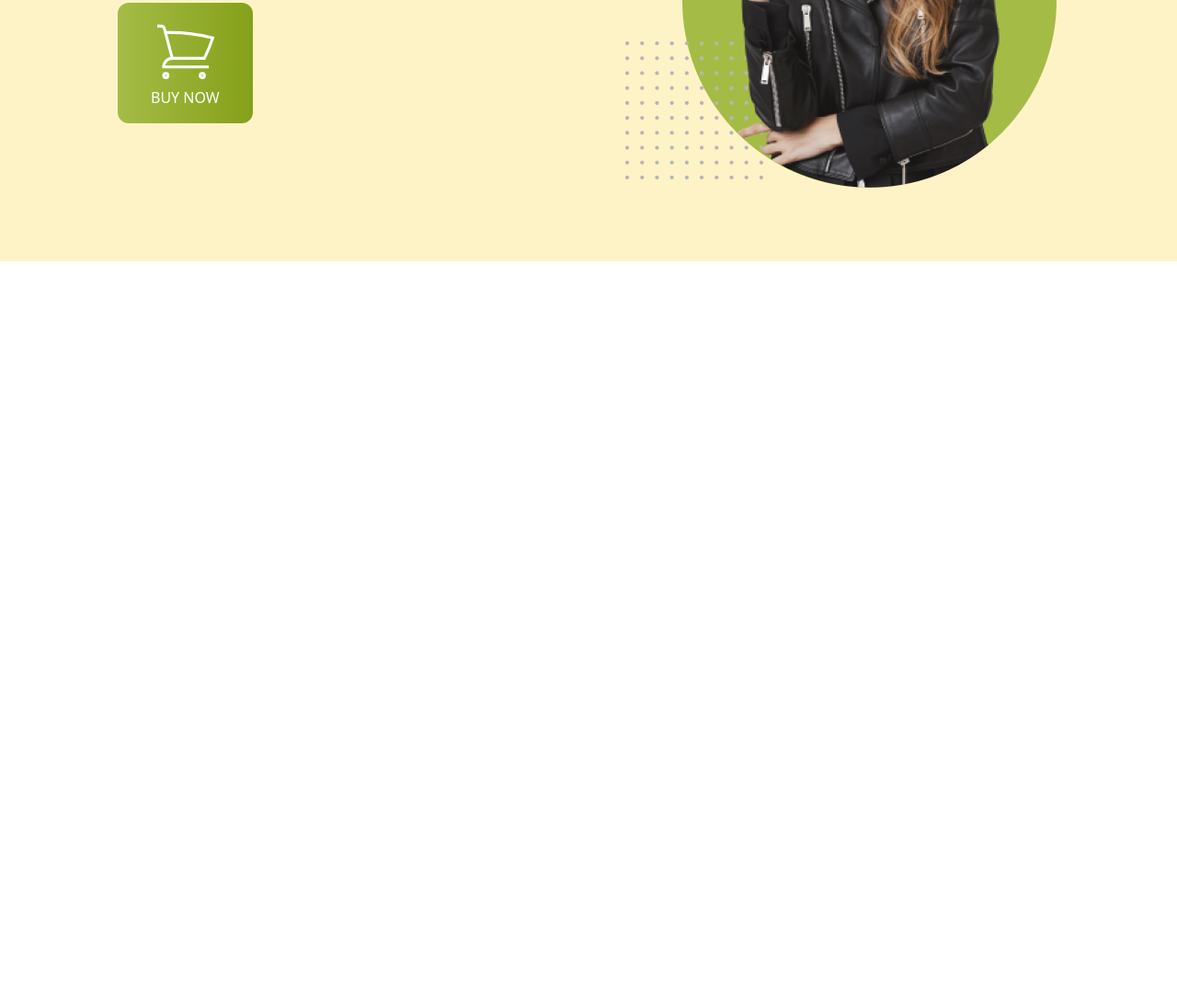
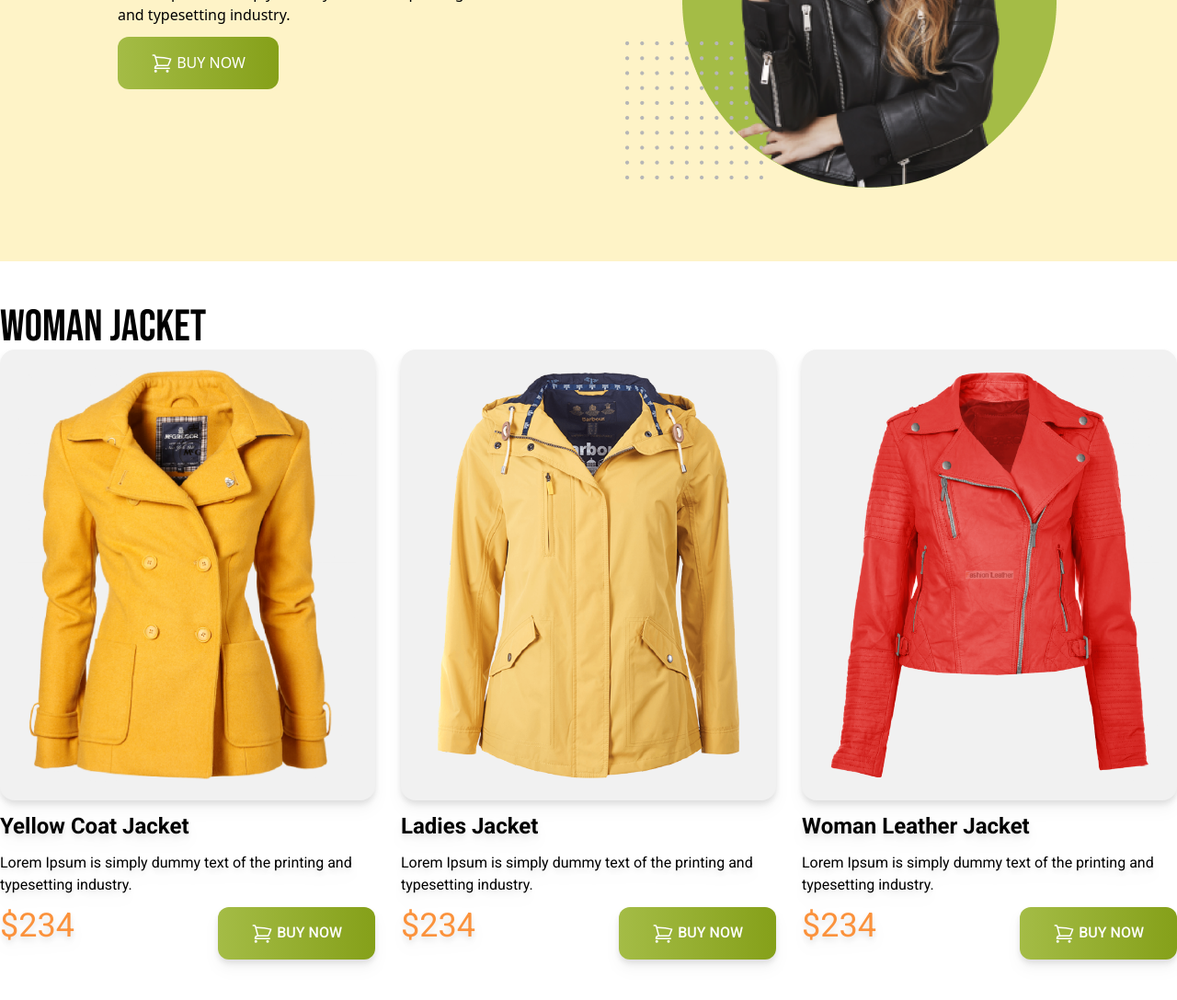
Before and after one commit to FariaJahan63/Penguin-fashion-website-responsive, a plain HTML site: page index.html in a window 1280 px wide. Shown: the part 363-1450 px from the top of the page at 92% size. Before the commit the page ends 800 px from the top, so only its background shows below. Drawn offline with nearby package versions, Linux system fonts and the light colour scheme.

Commit message:
women jacket sectiob added

```diff
--- a/index.html
+++ b/index.html
@@ -5,15 +5,24 @@
     <meta charset="UTF-8">
     <meta name="viewport" content="width=device-width, initial-scale=1.0">
     <title>Penguin-Fashion</title>
+    <!-- google fonts bebas and roboto -->
     <script src="https://cdn.tailwindcss.com"></script>
     <link rel="preconnect" href="https://fonts.googleapis.com">
+    <link rel="preconnect" href="https://fonts.gstatic.com" crossorigin>
+    <link href="https://fonts.googleapis.com/css2?family=Bebas+Neue&display=swap" rel="stylesheet">
+    <link rel="preconnect" href="https://fonts.googleapis.com">
 <link rel="preconnect" href="https://fonts.gstatic.com" crossorigin>
-<link href="https://fonts.googleapis.com/css2?family=Bebas+Neue&display=swap" rel="stylesheet">
-<style>
-    .font-bebas{
-        font-family: 'Bebas Neue', sans-serif;
-    }
-</style>
+<link href="https://fonts.googleapis.com/css2?family=Roboto:wght@400;500;700;900&display=swap" rel="stylesheet">
+    <style>
+        .font-bebas {
+            font-family: 'Bebas Neue', sans-serif;
+        }
+    </style>
+    <style>
+        .font-roboto{
+        font-family: 'Roboto', sans-serif;
+        }
+    </style>
 </head>
 
 <body>
@@ -31,10 +40,11 @@
                 </h1>
                 <p>Lorem Ipsum is simply dummy text of the printing<br>
                     and typesetting industry.</p>
-                <button class="py-4 px-9 bg-gradient-to-r from-[#A4BC46] to-[#85A019] rounded-xl uppercase text-white font-medium ">
-                    <svg xmlns="http://www.w3.org/2000/svg" fill="none" viewBox="0 0 24 24" strokeWidth={2.5}
-                        stroke="currentColor" className="w-6 h-6 inline">
-                        <path strokeLinecap="round" strokeLinejoin="round"
+                    <button
+                    class="py-4 px-9 bg-gradient-to-r from-[#A4BC46] to-[#85A019] rounded-xl uppercase text-white font-medium">
+                    <svg xmlns="http://www.w3.org/2000/svg" fill="none" viewBox="0 0 24 24" stroke-width="1.5"
+                        stroke="currentColor" class="w-6 h-6 inline">
+                        <path stroke-linecap="round" stroke-linejoin="round"
                             d="M2.25 3h1.386c.51 0 .955.343 1.087.835l.383 1.437M7.5 14.25a3 3 0 00-3 3h15.75m-12.75-3h11.218c1.121-2.3 2.1-4.684 2.924-7.138a60.114 60.114 0 00-16.536-1.84M7.5 14.25L5.106 5.272M6 20.25a.75.75 0 11-1.5 0 .75.75 0 011.5 0zm12.75 0a.75.75 0 11-1.5 0 .75.75 0 011.5 0z" />
                     </svg>
 
@@ -45,6 +55,87 @@
             </div>
         </div>
     </header>
+    <main class="max-w-7xl mx-auto">
+        <!-- women jacket section -->
+        <section class="py-12">
+            <h3 class="text-5xl font-bebas">W0Man Jacket</h3>
+            <!-- jacket container -->
+
+            <div class=" grid grid-cols-1  md:grid-cols-2 lg:grid-cols-3 gap-7 font-roboto">
+                <!-- jacket-1 -->
+                <div class="space-y-3 drop-shadow-lg">
+                    <div class="bg-[#F1F1F1;] p-5 rounded-2xl">
+                        <img src="images/jacket-1.png" alt="">
+                    </div>
+                    <h4 class="text-2xl font-bold">Yellow Coat Jacket</h4>
+                    <p>Lorem Ipsum is simply dummy text of the
+                        printing and typesetting industry.</p>
+                        <div class="flex justify-between">
+                        <h3 class="text-4xl font-balck text-orange-400">$234</h3>
+                        <button
+                    class="py-4 px-9 bg-gradient-to-r from-[#A4BC46] to-[#85A019] rounded-xl uppercase text-white font-medium">
+                    <svg xmlns="http://www.w3.org/2000/svg" fill="none" viewBox="0 0 24 24" stroke-width="1.5"
+                        stroke="currentColor" class="w-6 h-6 inline">
+                        <path stroke-linecap="round" stroke-linejoin="round"
+                            d="M2.25 3h1.386c.51 0 .955.343 1.087.835l.383 1.437M7.5 14.25a3 3 0 00-3 3h15.75m-12.75-3h11.218c1.121-2.3 2.1-4.684 2.924-7.138a60.114 60.114 0 00-16.536-1.84M7.5 14.25L5.106 5.272M6 20.25a.75.75 0 11-1.5 0 .75.75 0 011.5 0zm12.75 0a.75.75 0 11-1.5 0 .75.75 0 011.5 0z" />
+                    </svg>
+
+                    Buy Now</button>
+
+                    </div>
+
+                </div>
+                <!-- jacket-2 -->
+                <div class="space-y-3 drop-shadow-lg">
+                    <div class="bg-[#F1F1F1;] p-5 rounded-2xl">
+                        <img src="images/jacket-2.png" alt="">
+                    </div>
+                    <h4 class="text-2xl font-bold">Ladies Jacket </h4>
+                    <p>Lorem Ipsum is simply dummy text of the
+                        printing and typesetting industry.</p>
+                        <div class="flex justify-between">
+                        <h3 class="text-4xl font-balck text-orange-400">$234</h3>
+                        <button
+                    class="py-4 px-9 bg-gradient-to-r from-[#A4BC46] to-[#85A019] rounded-xl uppercase text-white font-medium">
+                    <svg xmlns="http://www.w3.org/2000/svg" fill="none" viewBox="0 0 24 24" stroke-width="1.5"
+                        stroke="currentColor" class="w-6 h-6 inline">
+                        <path stroke-linecap="round" stroke-linejoin="round"
+                            d="M2.25 3h1.386c.51 0 .955.343 1.087.835l.383 1.437M7.5 14.25a3 3 0 00-3 3h15.75m-12.75-3h11.218c1.121-2.3 2.1-4.684 2.924-7.138a60.114 60.114 0 00-16.536-1.84M7.5 14.25L5.106 5.272M6 20.25a.75.75 0 11-1.5 0 .75.75 0 011.5 0zm12.75 0a.75.75 0 11-1.5 0 .75.75 0 011.5 0z" />
+                    </svg>
+
+                    Buy Now</button>
+
+                    </div>
+
+                </div>
+                <!-- jacket-3 -->
+                <div class="space-y-3 drop-shadow-lg">
+                    <div class="bg-[#F1F1F1;] p-5 rounded-2xl">
+                        <img src="images/jacket-3.png" alt="">
+                    </div>
+                    <h4 class="text-2xl font-bold">Woman Leather Jacket </h4>
+                    <p>Lorem Ipsum is simply dummy text of the
+                        printing and typesetting industry.</p>
+                        <div class="flex justify-between">
+                        <h3 class="text-4xl font-balck text-orange-400">$234</h3>
+                        <button
+                    class="py-4 px-9 bg-gradient-to-r from-[#A4BC46] to-[#85A019] rounded-xl uppercase text-white font-medium">
+                    <svg xmlns="http://www.w3.org/2000/svg" fill="none" viewBox="0 0 24 24" stroke-width="1.5"
+                        stroke="currentColor" class="w-6 h-6 inline">
+                        <path stroke-linecap="round" stroke-linejoin="round"
+                            d="M2.25 3h1.386c.51 0 .955.343 1.087.835l.383 1.437M7.5 14.25a3 3 0 00-3 3h15.75m-12.75-3h11.218c1.121-2.3 2.1-4.684 2.924-7.138a60.114 60.114 0 00-16.536-1.84M7.5 14.25L5.106 5.272M6 20.25a.75.75 0 11-1.5 0 .75.75 0 011.5 0zm12.75 0a.75.75 0 11-1.5 0 .75.75 0 011.5 0z" />
+                    </svg>
+
+                    Buy Now</button>
+
+                    </div>
+
+                </div>
+ </div>
+
+
+        </section>
+    </main>
 </body>
 
 </html>
```
